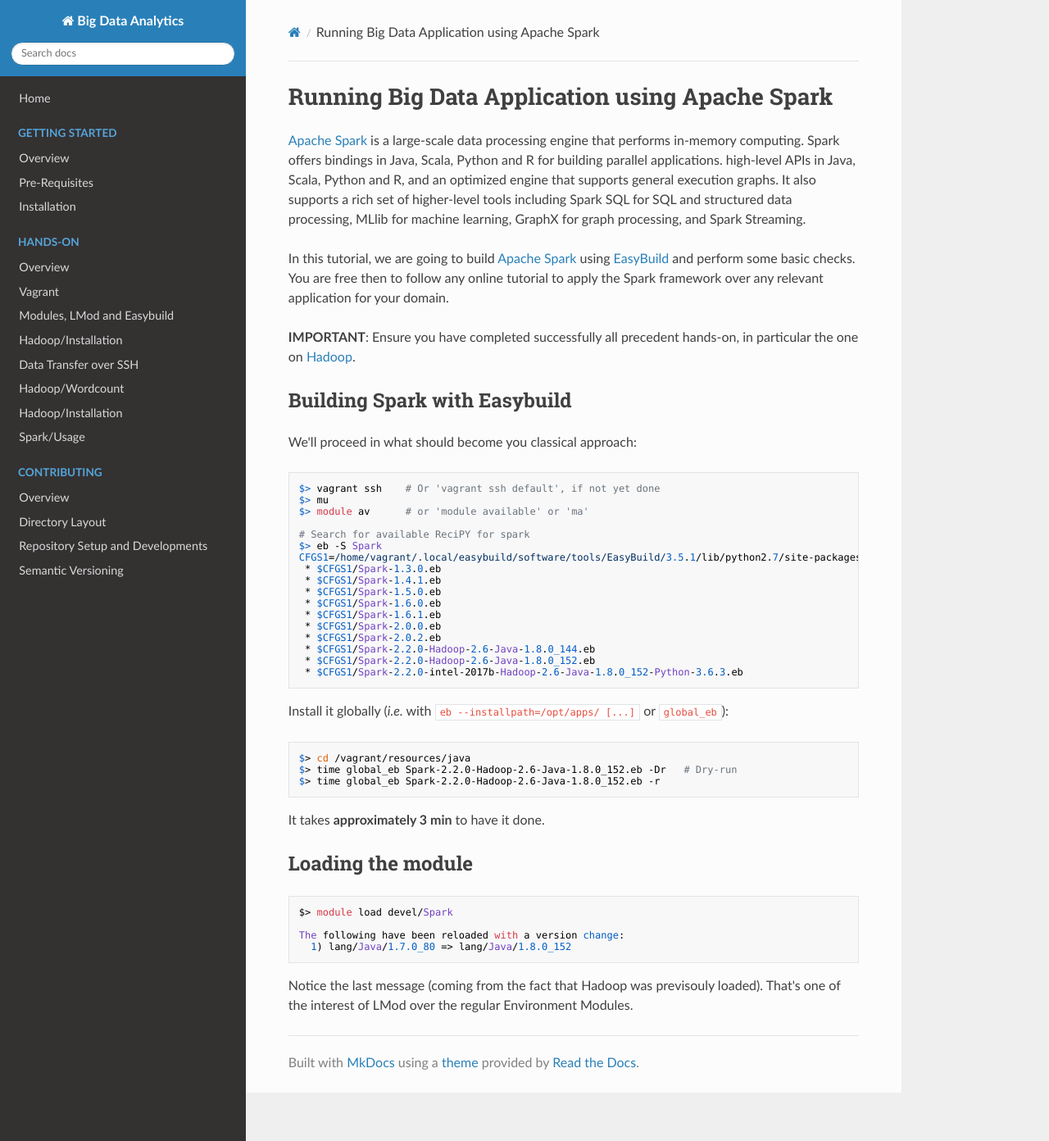
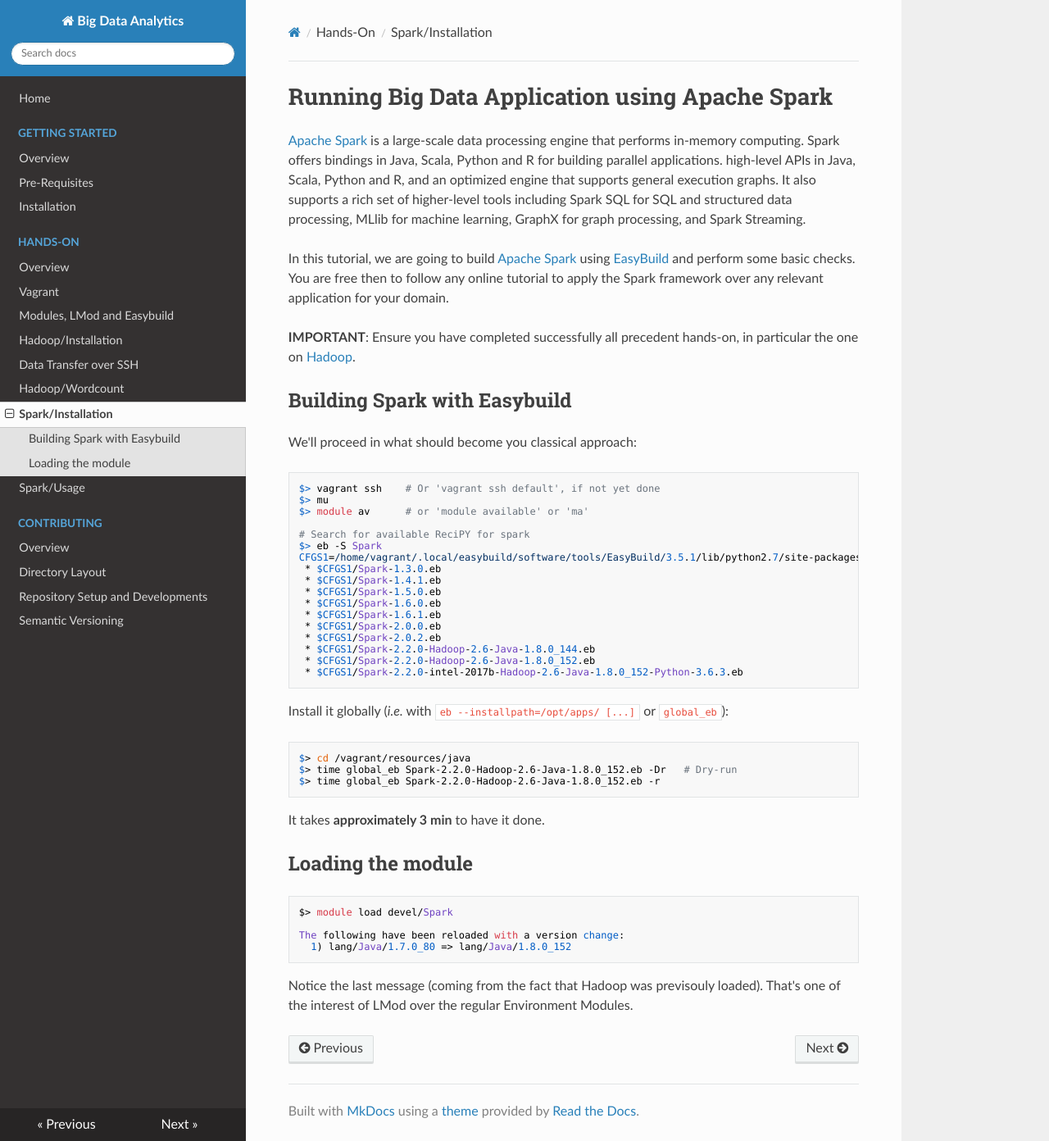
Before and after one commit to Falkor/tutorials-BD-ML, an MkDocs documentation site: the page built from docs/hands-on/spark/install.md, in a window 1280 px wide and 1392 px high. Shown: the whole window at 82% size. Built offline with MkDocs 1.6.1, drawn with Linux system fonts in a browser that asks for light colours; nearby versions of some CDN libraries; old or Windows-style settings are respelled for this version of MkDocs.

Commit message:
correct path
Signed-off-by: Sebastien Varrette <Sebastien.Varrette@uni.lu>

```diff
--- a/mkdocs.yml
+++ b/mkdocs.yml
@@ -12,8 +12,8 @@
   - Hadoop/Installation: 'hands-on/hadoop/install.md'
   - Data Transfer over SSH: 'hands-on/data-transfer.md'
   - Hadoop/Wordcount: 'hands-on/hadoop/wordcount.md'
-  - Spark/Installation: 'hands-on/hadoop/install.md'
-  - Spark/Usage: 'hands-on/hadoop/usage.md'
+  - Spark/Installation: 'hands-on/spark/install.md'
+  - Spark/Usage: 'hands-on/spark/usage.md'
 - Contributing:
   - Overview: 'contributing/index.md'
   - Directory Layout: 'layout.md'
```
